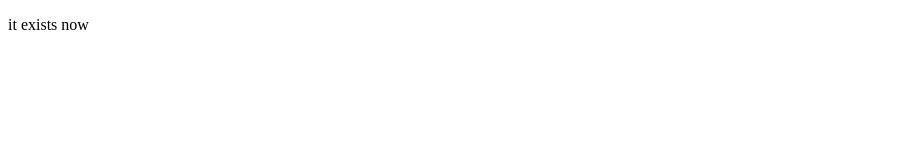
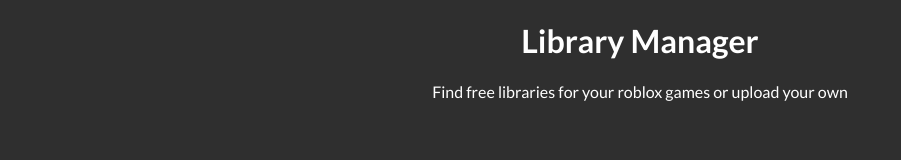
Before and after one commit to 29cmb/PackageManagerBackend, a website: page views/index.html in a window 1280 px wide. Shown: the whole page, without its empty margins (0-901 px from the left). Drawn offline with Linux system fonts and the light colour scheme.

Commit message:
Base views

```diff
--- a/views/index.html
+++ b/views/index.html
@@ -4,8 +4,11 @@
     <meta charset="UTF-8">
     <meta name="viewport" content="width=device-width, initial-scale=1.0">
     <title>Document</title>
+    <link rel="stylesheet" href="styles/index.css">
 </head>
 <body>
-    <p>it exists now</p>
+    <h1>Library Manager</h1>
+    <p>Find free libraries for your roblox games or upload your own</p>
+    <div id="container"></div>
 </body>
 </html>
--- /dev/null
+++ b/views/styles/index.css
@@ -0,0 +1,14 @@
+@import url('https://fonts.googleapis.com/css2?family=Lato:ital,wght@0,100;0,300;0,400;0,700;0,900;1,100;1,300;1,400;1,700;1,900&display=swap');
+
+* {
+    font-family: "Lato", sans-serif;
+}
+
+body {
+    background-color: #2f2f2f;
+    color: #fff
+}
+
+h1,h2,p {
+    text-align: center;
+}
```
